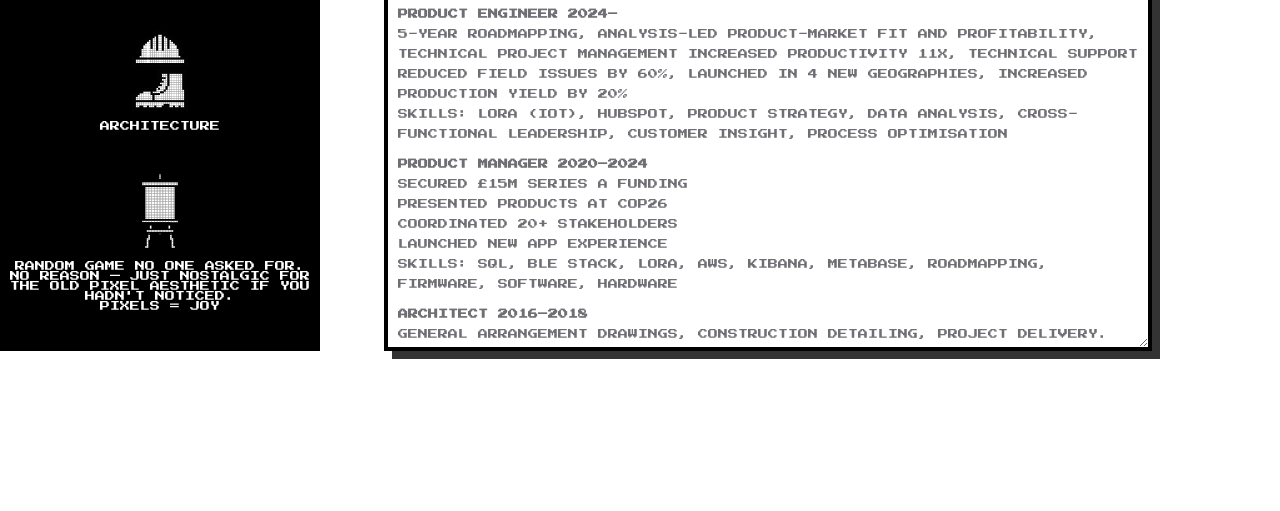
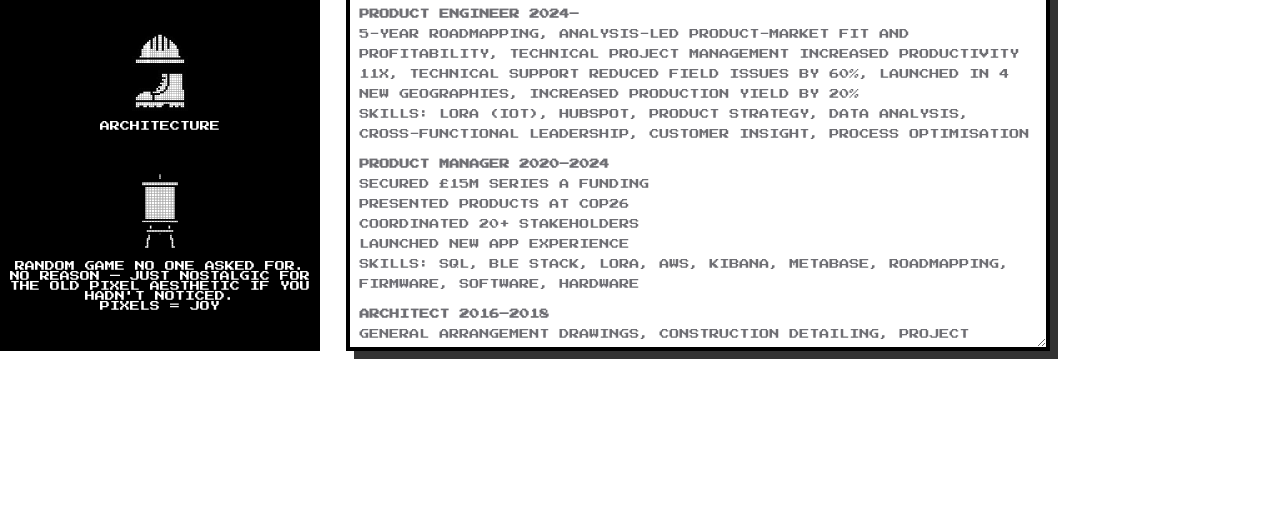
Before and after one commit to sarahmachinkim/side-quests, a plain HTML site: page smk-cv.html in a window 1280 px wide. Shown: the part 289-800 px from the top of the page. Drawn offline with Linux system fonts and the light colour scheme.

Commit message:
Update smk-cv.html

```diff
--- a/smk-cv.html
+++ b/smk-cv.html
@@ -63,7 +63,7 @@
 
   <div id="sidebar-placeholder"></div>
 
-  <div class="window" style="top: 5%; left: 30%; width: 60%; height: 75%;">
+  <div class="window" style="top: 5%; left: 27%; width: 55%; height: 75%;">
     <div class="window-header">
       <span class="window-title">PERSONAL</span>
       <div class="close-btn">X</div>
```
